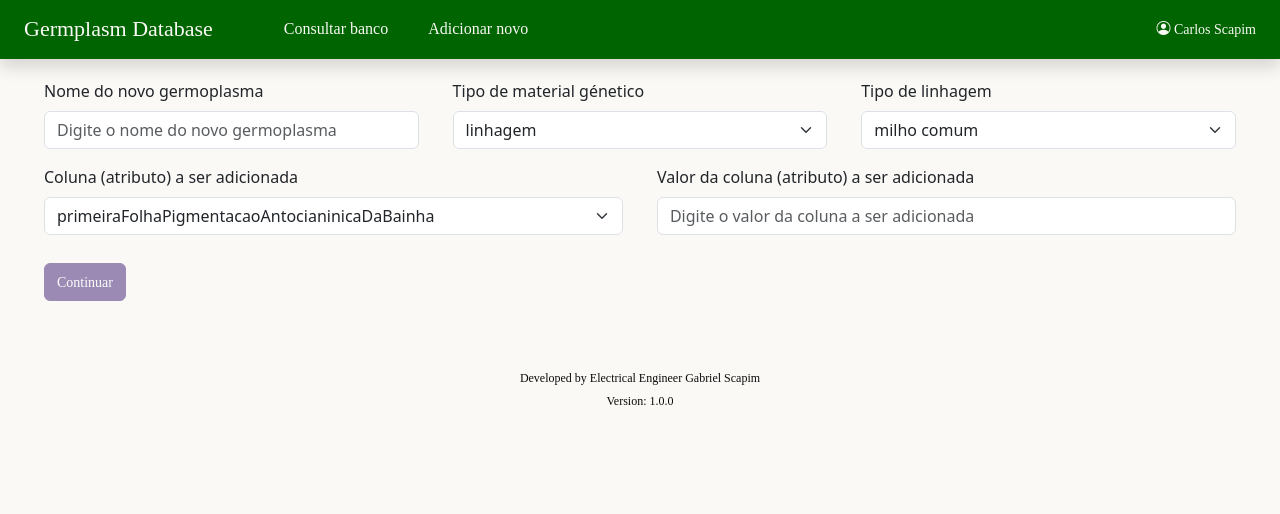
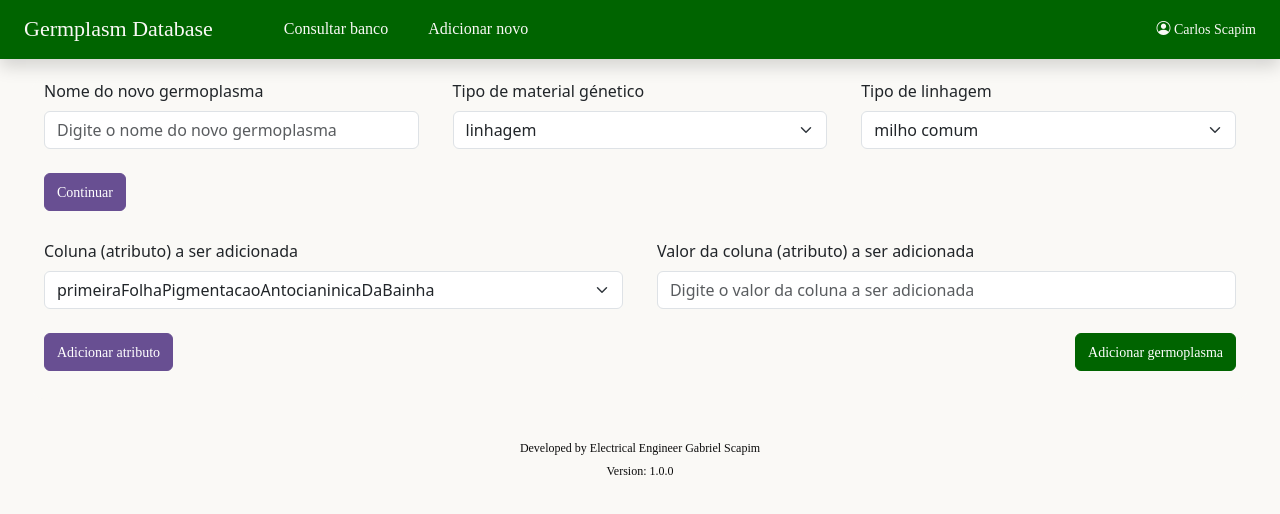
Before and after one commit to gabrielscapim/frontend-germplasm-database-project, a React (Create React App) app in the folder frontend/: page /add-germplasm in a window 1280 px wide. Shown: the top 514 px of the page. Built offline with nearby package versions, Linux system fonts and the light colour scheme; a web font is replaced by a local one.

Commit message:
feat: handle click functions and buttons

```diff
--- a/frontend/src/pages/AddGermplasmPage/AddGemplasmPage.js
+++ b/frontend/src/pages/AddGermplasmPage/AddGemplasmPage.js
@@ -1,4 +1,5 @@
-import { useContext } from 'react';
+/* eslint-disable no-unused-vars */
+import { useContext, useState } from 'react';
 import styles from './AddGermplasmPage.module.css';
 import Select from '../../components/Common/Select';
 import Button from '../../components/Common/Button';
@@ -9,6 +10,19 @@ import { GlobalContext } from '../../context/GlobalContext';
 function AddGermplasmPage() {
   const global = useContext(GlobalContext);
   const { attributes } = global;
+  const [nameIsCorrect, setNameIsCorrect] = useState(false);
+
+  const handleContinueClick = () => {
+    console.log('nome está correto');
+  };
+
+  const handleAddAttributeClick = () => {
+    console.log('adicionou atributo');
+  };
+
+  const handleAddGermplasmClick = () => {
+    console.log('adicionou germoplasma');
+  };
 
   const columnsToAdd = attributes.filter((attribute) => (
     attribute !== 'id' && attribute !== 'nome' && attribute !== 'tipoDeMaterialGenetico'
@@ -39,6 +53,21 @@ function AddGermplasmPage() {
           />
         </div>
         <div className={ styles[ROW_CLASS] }>
+          <Button
+            id="button-filter"
+            label="Continuar"
+            type="button"
+            componentStyles={ {
+              backgroundColor: '#684f92',
+              border: '1px solid #684f92',
+              height: '38px',
+              marginBottom: '12px',
+              marginTop: '8px',
+            } }
+            onClick={ handleContinueClick }
+          />
+        </div>
+        <div className={ styles[ROW_CLASS] }>
           <Select
             id="new-germplasm-column-select"
             label="Coluna (atributo) a ser adicionada"
@@ -51,21 +80,35 @@ function AddGermplasmPage() {
             label="Valor da coluna (atributo) a ser adicionada"
             name="newGermplasmName"
             placeholder="Digite o valor da coluna a ser adicionada"
+            minInput={ 1 }
           />
         </div>
-        <div className={ styles[ROW_CLASS] }>
+        <div className={ styles['buttons-row'] }>
           <Button
             id="button-filter"
-            label="Continuar"
-            disabled
+            label="Adicionar atributo"
             type="button"
             componentStyles={ {
               backgroundColor: '#684f92',
               border: '1px solid #684f92',
               height: '38px',
               marginBottom: '12px',
-              marginTop: '12px',
+              marginTop: '8px',
             } }
+            onClick={ handleAddAttributeClick }
+          />
+          <Button
+            id="button-filter"
+            label="Adicionar germoplasma"
+            type="button"
+            componentStyles={ {
+              backgroundColor: '#006400',
+              border: '1px solid #006400',
+              height: '38px',
+              marginBottom: '12px',
+              marginTop: '8px',
+            } }
+            onClick={ handleAddGermplasmClick }
           />
         </div>
       </div>
--- a/frontend/src/pages/AddGermplasmPage/AddGermplasmPage.module.css
+++ b/frontend/src/pages/AddGermplasmPage/AddGermplasmPage.module.css
@@ -22,6 +22,16 @@
     width: 100%;
 }
 
+.buttons-row {
+    display: flex;
+    gap: 10px;
+    padding: 0px 0px 16px 0px;
+    align-items: flex-end;
+    flex-direction: row;
+    width: 100%;
+    justify-content:space-between ;
+}
+
 @media all and (max-width: 768px) {
     .add-germplasm-row * {
         width: 100%;
```
